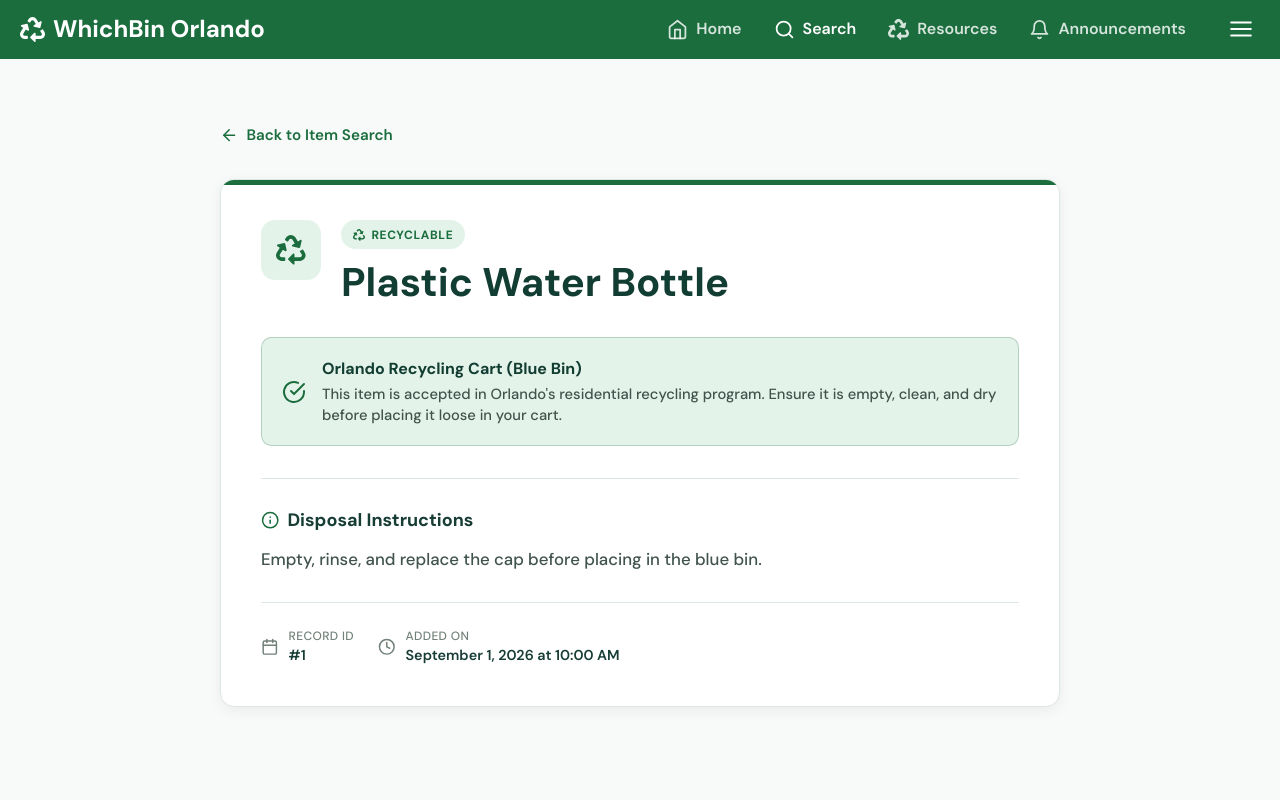
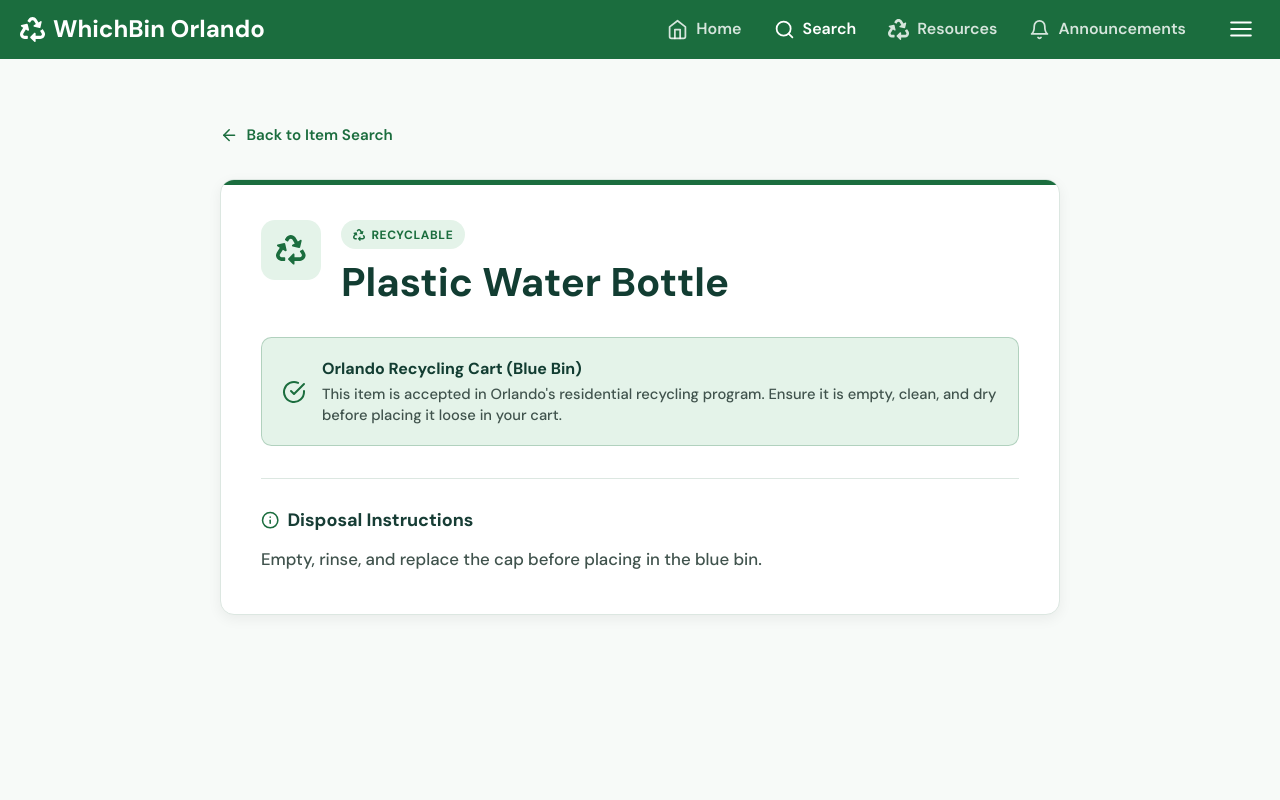
Before and after one commit to joaovictorbarrera/WhichBin-Orlando, a React (Vite) app in the folder whichbin-client/: page /item-search/1 in a window 1280 px wide. Shown: the top 800 px of the page. Built offline with nearby package versions, Linux system fonts and the light colour scheme; no server answers.

Commit message:
Remove record id and date added on, not relevant

```diff
--- a/whichbin-client/src/pages/ItemDetail.css
+++ b/whichbin-client/src/pages/ItemDetail.css
@@ -188,46 +188,6 @@
   white-space: pre-wrap;
 }
 
-/* Timestamps / Metadata section */
-.item-detail-meta {
-  display: flex;
-  flex-wrap: wrap;
-  gap: 1.5rem;
-  margin-top: 1.75rem;
-  padding-top: 1.5rem;
-  border-top: 0.065rem solid var(--color-border-soft);
-}
-
-.item-detail-meta-item {
-  display: flex;
-  align-items: center;
-  gap: 0.625rem;
-  color: var(--color-text-muted);
-  font-size: 0.9rem;
-}
-
-.item-detail-meta-item svg {
-  color: var(--color-text-faint);
-  font-size: 1.1rem;
-}
-
-.item-detail-meta-item div {
-  display: flex;
-  flex-direction: column;
-}
-
-.item-detail-meta-item span {
-  font-size: 0.75rem;
-  text-transform: uppercase;
-  letter-spacing: 0.03em;
-  color: var(--color-text-faint);
-}
-
-.item-detail-meta-item strong {
-  color: var(--color-heading-soft);
-  font-weight: 600;
-}
-
 /* Status Cards: Loading, Error */
 .item-detail-status {
   display: grid;
--- a/whichbin-client/src/pages/ItemDetail.tsx
+++ b/whichbin-client/src/pages/ItemDetail.tsx
@@ -3,8 +3,6 @@
 import {
   FiArrowLeft,
   FiAlertCircle,
-  FiCalendar,
-  FiClock,
   FiInfo,
   FiTrash2,
   FiCheckCircle,
@@ -12,7 +10,6 @@
 import { FaRecycle } from 'react-icons/fa'
 import PageLayout from '../components/PageLayout'
 import { fetchItemById, type Item } from '../services/itemService'
-import { formatDateTime } from '../helpers/DateHelper'
 import { isAbortError } from '../helpers/ErrorHelper'
 import './ItemDetail.css'
 
@@ -91,8 +88,6 @@
     )
   }
 
-  const formattedDate = formatDateTime(item.createdAt)
-
   return (
     <PageLayout className="item-detail-page" width="wide">
       <Link className="item-detail-back-link" to="/item-search">
@@ -167,25 +162,6 @@
           <p className="item-detail-instructions">{item.information}</p>
         </section>
 
-        <section className="item-detail-meta" aria-label="Item metadata">
-          <div className="item-detail-meta-item">
-            <FiCalendar aria-hidden="true" />
-            <div>
-              <span>Record ID</span>
-              <strong>#{item.id}</strong>
-            </div>
-          </div>
-
-          {formattedDate && (
-            <div className="item-detail-meta-item">
-              <FiClock aria-hidden="true" />
-              <div>
-                <span>Added on</span>
-                <strong>{formattedDate}</strong>
-              </div>
-            </div>
-          )}
-        </section>
       </article>
     </PageLayout>
   )
```
